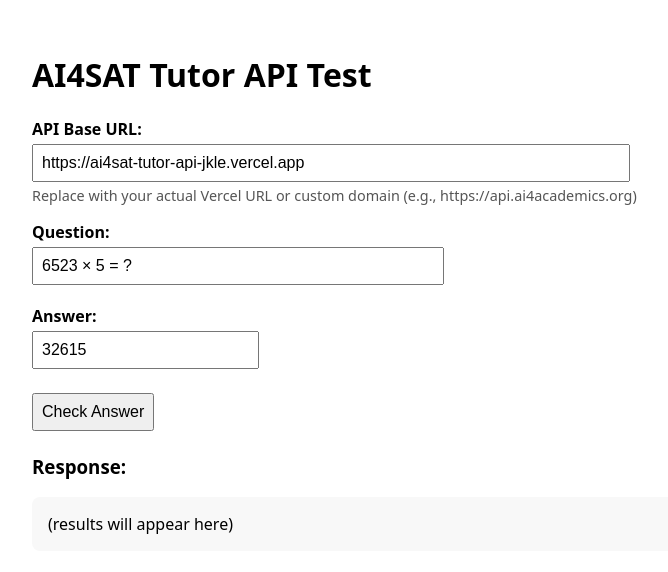
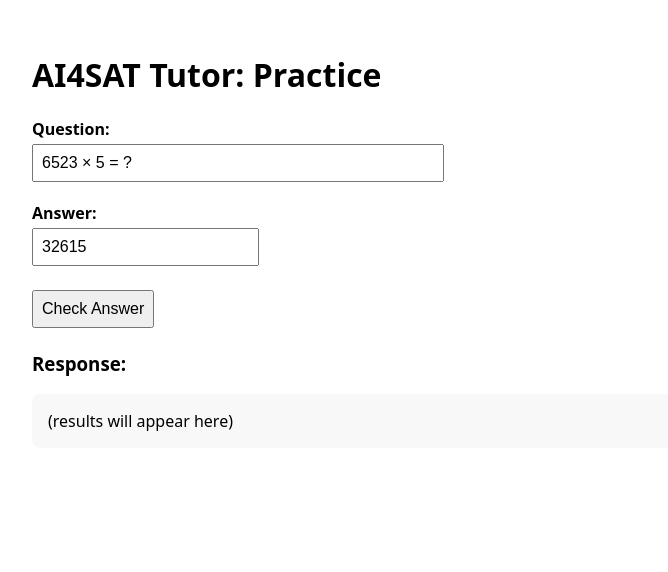
Before and after one commit to AI4Academics/site, a plain HTML site: page test-api.html in a window 1280 px wide. Shown: the whole page, without its empty margins (198-866 px from the left). Drawn offline with Linux system fonts and the light colour scheme.

Commit message:
Update test-api.html

```diff
--- a/test-api.html
+++ b/test-api.html
@@ -14,12 +14,14 @@
   </style>
 </head>
 <body>
-  <h1>AI4SAT Tutor API Test</h1>
+  <h1>AI4SAT Tutor: Practice </h1>
+  <!--
   <div class="row">
     <label>API Base URL:</label><br>
     <input id="api" size="60" value="https://ai4sat-tutor-api-jkle.vercel.app">
     <div style="font-size:.9rem;color:#555">Replace with your actual Vercel URL or custom domain (e.g., https://api.ai4academics.org)</div>
   </div>
+  -->
 
   <div class="row">
     <label>Question:</label><br>
```
